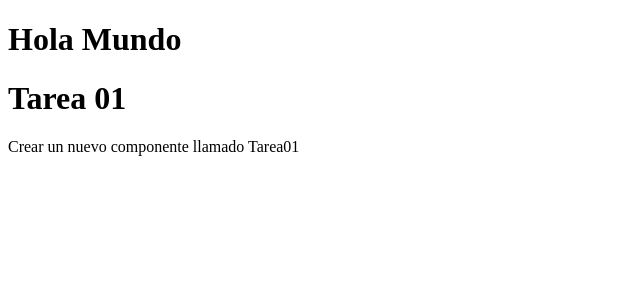
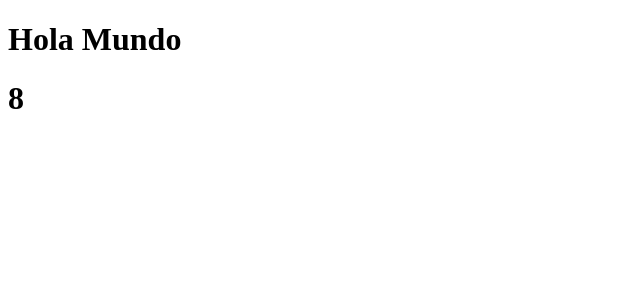
Before and after one commit to Andrea29-18/LearnReact, a React (Vite) app in the folder 03-counter-app-vite/: page / in a window 1280 px wide. Shown: the top 300 px of the page, without its empty margins (0-640 px from the left). Built offline with nearby package versions, Linux system fonts and the light colour scheme.

Commit message:
feat: impresión de variables

```diff
--- a/03-counter-app-vite/src/Tarea01.jsx
+++ b/03-counter-app-vite/src/Tarea01.jsx
@@ -1,20 +1,13 @@
-// Cuando se quiere regresar más de un elemento del mismo nivel en html
-// se debe de envolver en un div o en un fragment
+
+const getResult = () => {
+    return 4 +4;
+};
+
 export const Tarea01 = () => {
     return (
        <>
-            <h1>Tarea 01</h1>
-            <p>Crear un nuevo componente llamado Tarea01</p>
+            <h1> { getResult() } </h1>
        </>
+
     );
 };
-
-//Fragment
-/*export const Tarea01 = () => {
-    return (
-       <Fragment>
-            <h1>Tarea 01</h1>
-            <p>Crear un nuevo componente llamado Tarea01</p>
-       </Fragment>
-    );
-};*/
```
